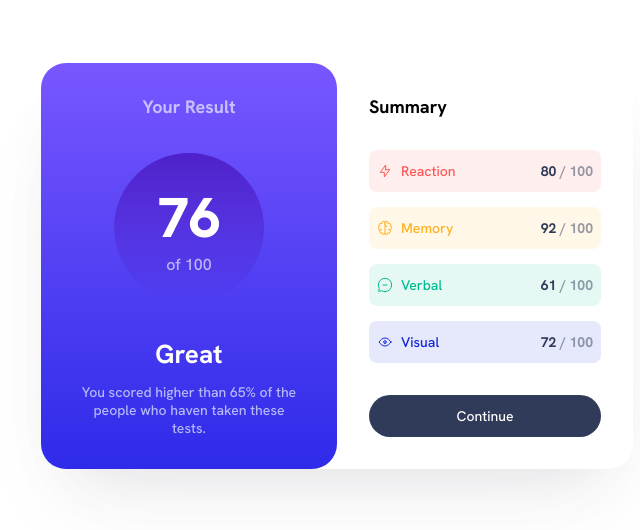
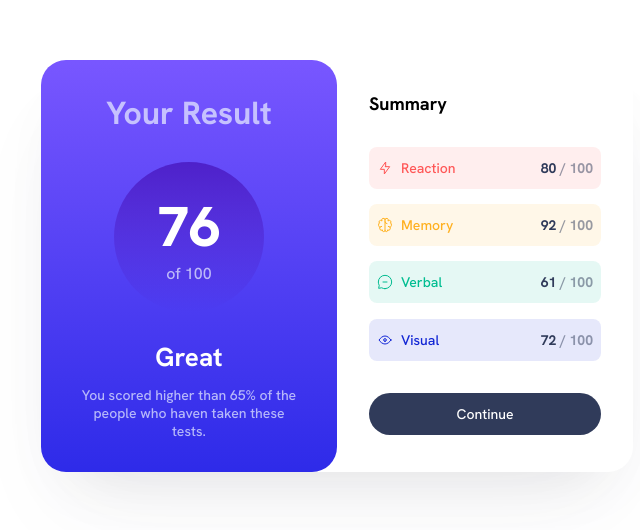
Before and after one commit to AlDeveci/FME---Results-summary-component, a plain HTML site: page index.html in a window 1280 px wide. Shown: the part 134-664 px from the top of the page, without its empty margins (303-943 px from the left). Drawn offline with Linux system fonts and the light colour scheme.

Commit message:
Update index.html

```diff
--- a/index.html
+++ b/index.html
@@ -10,7 +10,7 @@
   <body>
     <div id="wrapper">
       <div id="left-side">
-        <h2 id="title-left">Your Result</h2>
+        <h1 id="title-left">Your Result</h1>
         <div id="total-points"><p id="score-of"><span id="score" class="ext-bold big">76</span><br>of 100</p></div>
         <div id="left-lower">
           <h3>Great</h3>
```
